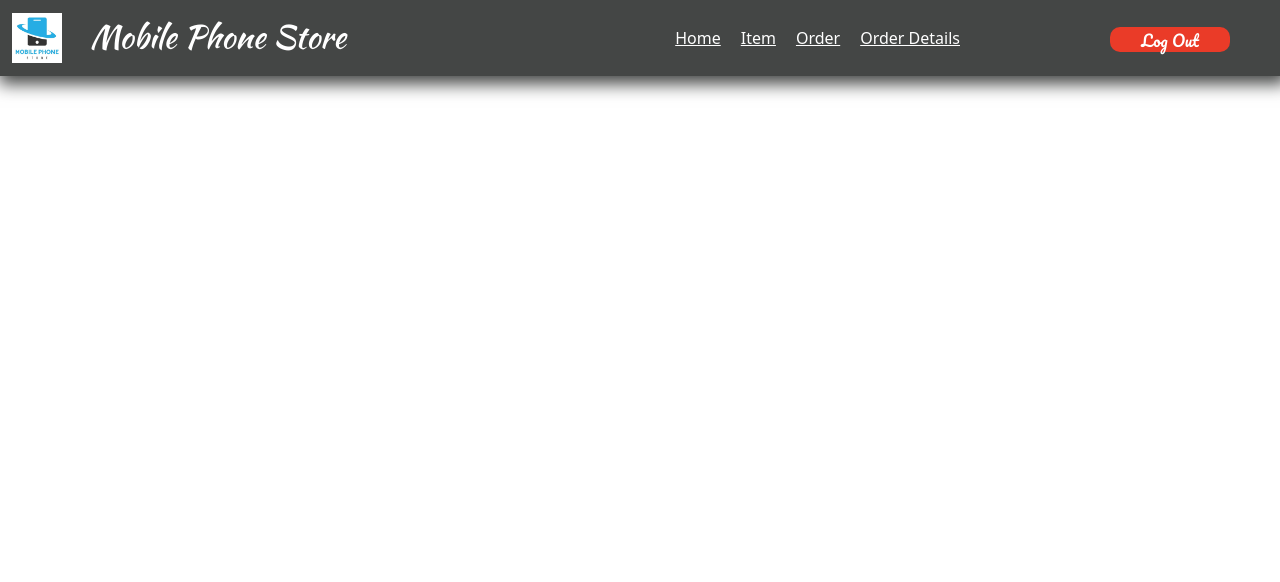
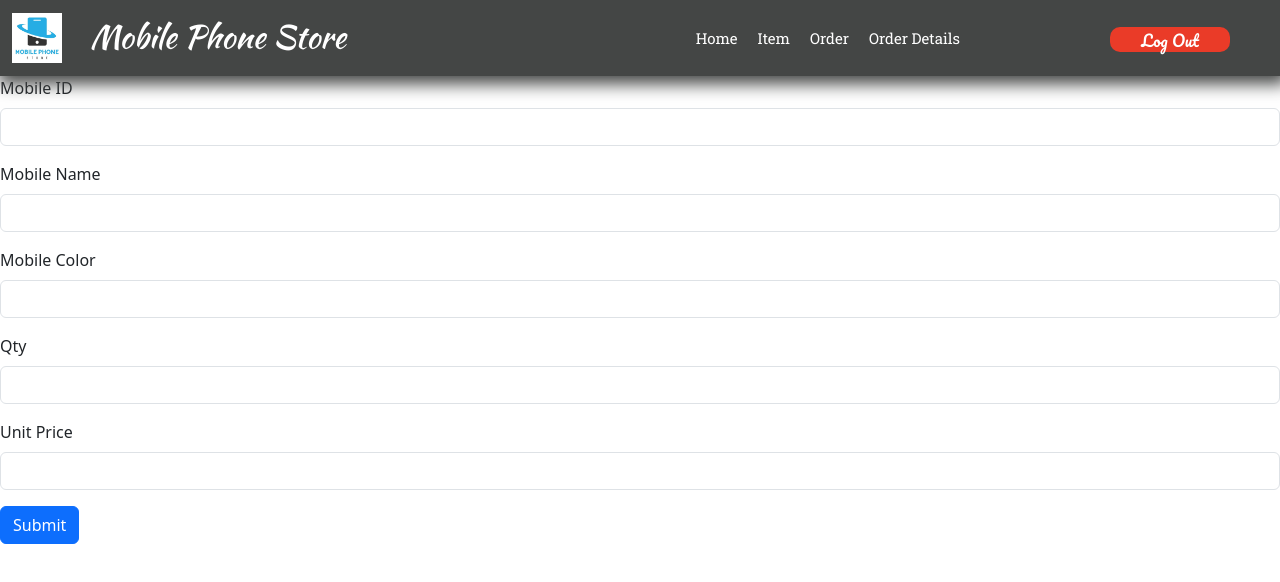
Before and after one commit to VihangaIndeewara/Mobile-Phone-Store, a React (Create React App) app in the folder frontend/: page / in a window 1280 px wide. Shown: the top 582 px of the page. Built offline with nearby package versions, Linux system fonts and the light colour scheme.

Commit message:
Added Item Manage Form

```diff
--- a/frontend/public/index.html
+++ b/frontend/public/index.html
@@ -35,6 +35,11 @@
     <link rel="preconnect" href="https://fonts.gstatic.com" crossorigin>
     <link href="https://fonts.googleapis.com/css2?family=Pacifico&display=swap" rel="stylesheet">
 
+    <!-- navItems -->
+    <link rel="preconnect" href="https://fonts.googleapis.com">
+    <link rel="preconnect" href="https://fonts.gstatic.com" crossorigin>
+    <link href="https://fonts.googleapis.com/css2?family=Roboto+Slab&display=swap" rel="stylesheet">
+
   </head>
   <body>
     <noscript>You need to enable JavaScript to run this app.</noscript>
--- a/frontend/src/components/header/Header.css
+++ b/frontend/src/components/header/Header.css
@@ -35,6 +35,9 @@
 .navItem{
     color: white;
     margin-right: 20px;
+    font-family: 'Roboto Slab', serif;
+    text-decoration: none;
+    font-size: 15px;
 }
 
 .navItem:hover{
--- a/frontend/src/components/pages/item/Item.jsx
+++ b/frontend/src/components/pages/item/Item.jsx
@@ -19,6 +19,85 @@ export const Item=()=>{
                      <button className="btnLogout" type="button"  >Log Out</button>
                {/* </Link> */}
             </Header>
+
+            <div>
+            <form id="itemInputForm">
+                <div class="mb-3">
+                    <label for="mobileIdInput" class="form-label">Mobile ID</label>
+                    <input type="text" class="form-control" id="mobileIdInput"/>
+                </div>
+                <div class="mb-3">
+                    <label for="mobileNameInput" class="form-label">Mobile Name</label>
+                    <input type="text" class="form-control" id="mobileNameInput"/>
+                </div>
+                <div class="mb-3 ">
+                <label for="mobileColorInput" class="form-label">Mobile Color</label>
+                    <input type="text" class="form-control" id="mobileColorInput"/>
+                </div>
+                <div class="mb-3 ">
+                <label for="mobileQtyInput" class="form-label">Qty</label>
+                    <input type="text" class="form-control" id="mobileQtyInput"/>
+                </div>
+                <div class="mb-3 ">
+                <label for="mobileUnitPriceInput" class="form-label">Unit Price</label>
+                    <input type="text" class="form-control" id="mobileUnitPriceInput"/>
+                </div>
+                <button type="submit" class="btn btn-primary">Submit</button>
+                </form>
+            </div>
+
+{/*
+            <form id="itemInputForm">
+            <br/>
+            <div className="divFirst">
+                <div className="divFirstChild">
+                    <label className="name" htmlFor='mobileId'>Mobile Id</label>
+                    <br />
+                    <input type="text" id='mobileId' name='mobileId' value={mobileId} />
+                </div>
+
+                <div className="divFirstChild">
+                    <label className="name" htmlFor='bookTitle'>Mobile Name</label>
+                    <br />
+                    <input type="text" id='bookTitle' name='bookTitle' value={bookTitle} onChange={(e)=>{setBookTitle(e.target.value)}} />
+                </div>
+
+                <div className="divFirstChild">
+                    <label className="name" htmlFor='bookAuthor'>Author</label>
+                    <br />
+                    <input type="text" id='bookAuthor'name='bookAuthor' value={bookAuthor} onChange={(e)=>{setBookAuthor(e.target.value)}}/>
+                </div>
+
+           </div>
+           <br/>
+
+           <div className="divFirst">
+                <div className="divSecondChild">
+                   <label className="name" htmlFor='bookLanguage'>Language</label>
+                    <br />
+                    <input type="text" id='bookLanguage' name='bookLanguage' value={bookLanguage} onChange={(e)=>{setBookLanguage(e.target.value)}}/>
+                </div>
+
+                <div className="divSecondChild">
+                    <label className="name" htmlFor='bookPrice'>Price</label>
+                    <br />
+                    <input type="text" id='bookPrice' name='bookPrice' value={bookPrice} onChange={(e)=>{setBookPrice(e.target.value)}}/>
+                </div>
+            </div>
+
+            <br/>
+            <br/>
+
+            <div id="btnGroup">
+                <button id="btnSave" type="button" onClick={saveBook}>Save</button>
+
+                <button id="btnUpdate" type="button" onClick={updateBook}>Update</button>
+
+                <button id="btnDelete" type="button" onClick={deleteBook}>Delete</button>
+            </div>
+           </form> */}
+           <br/>
+
         </div>
     );
 }
```
